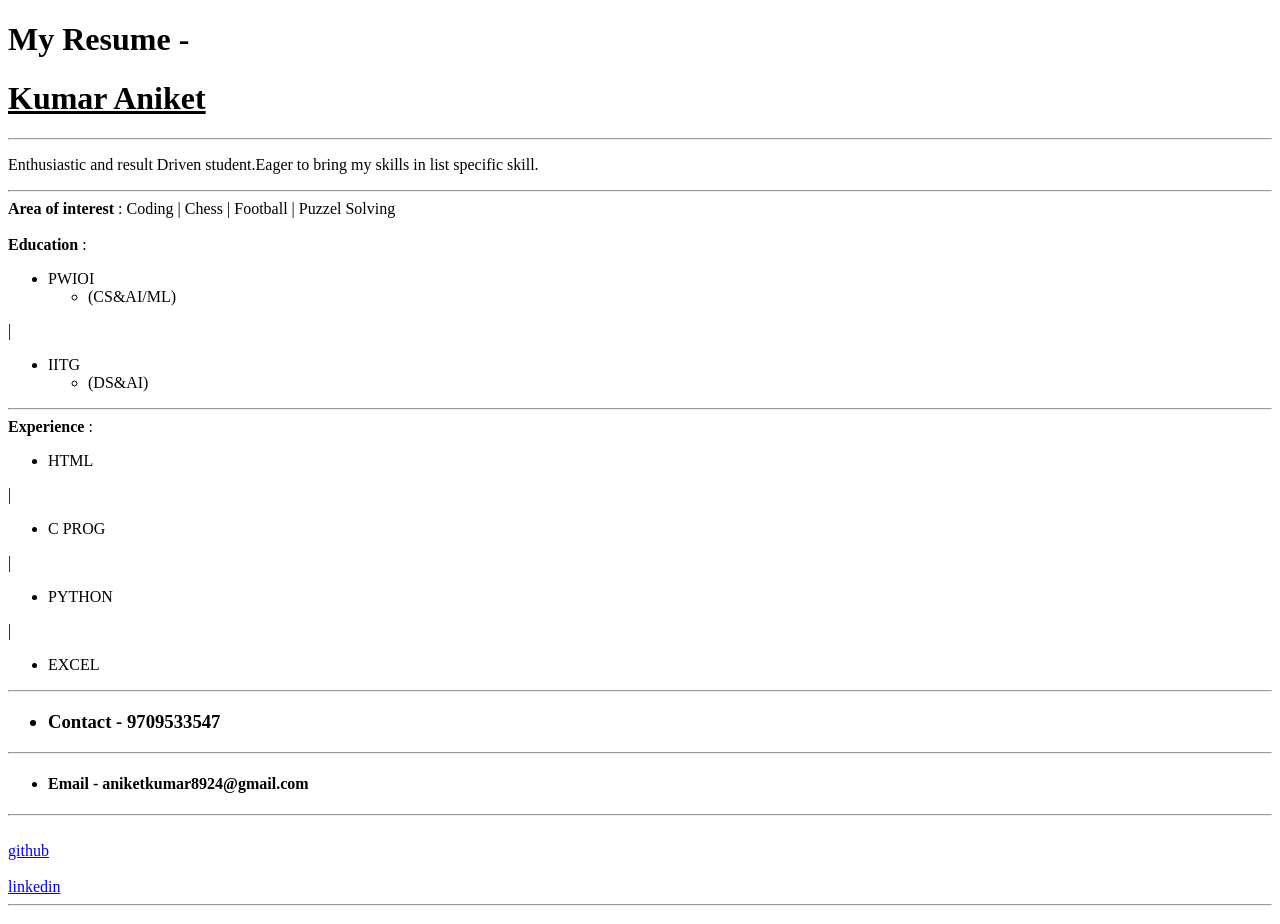
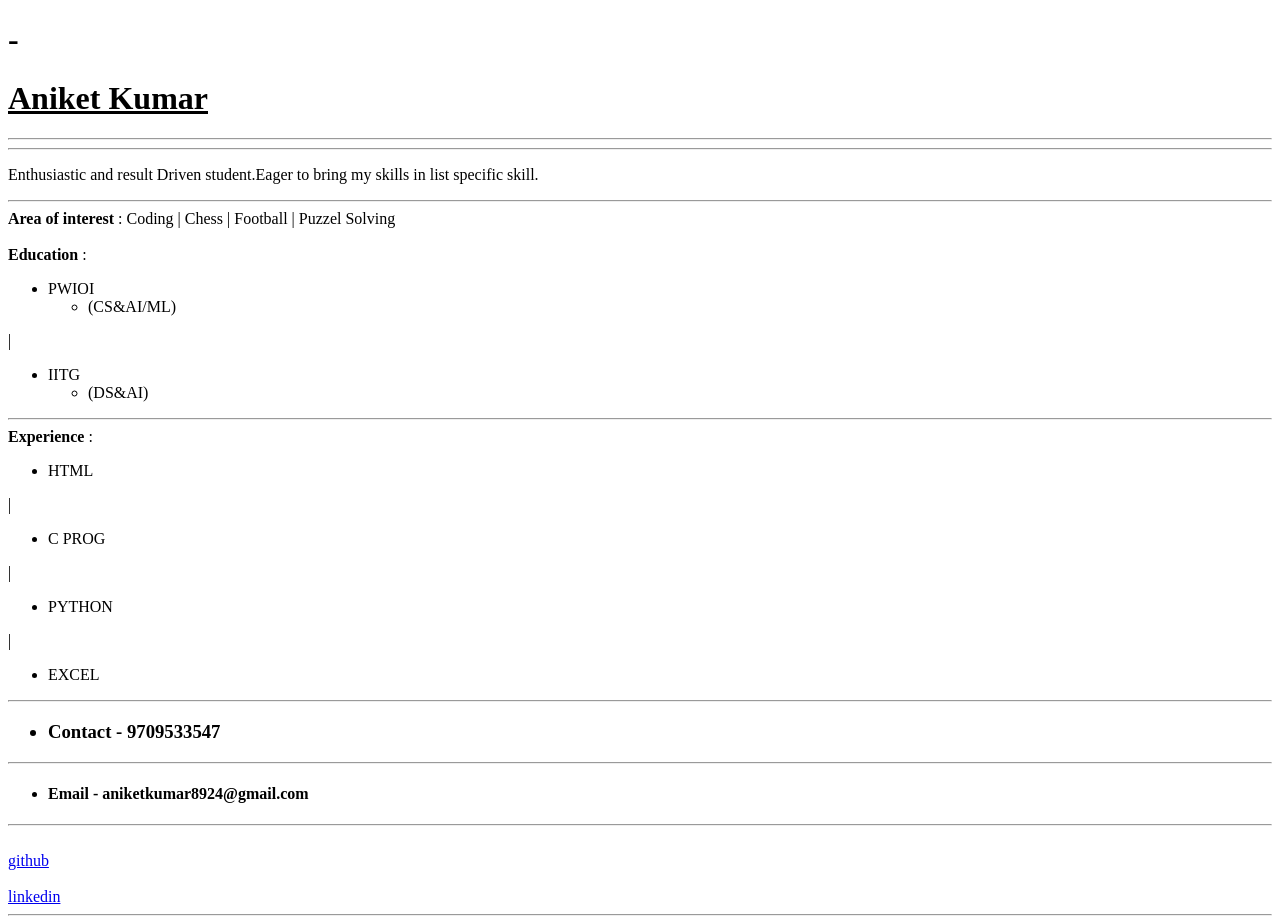
Before and after one commit to Aniket8924/resume, a plain HTML site: page index.html in a window 1280 px wide. Drawn offline with Linux system fonts and the light colour scheme.

Commit message:
Update index.html

```diff
--- a/index.html
+++ b/index.html
@@ -7,9 +7,10 @@
 </head>
 <body>
     <header>
-        <h1><colspan>My Resume - </colspan></h1>
-        <h1><u>Kumar Aniket</u></h1>
+        <h1><colspan> - </colspan></h1>
+        <h1><u>Aniket Kumar</u></h1>
     </header>
+    <hr>
     <hr>
     <main>
         <p>Enthusiastic and result Driven student.Eager to bring my skills in list specific skill. </p>
```
